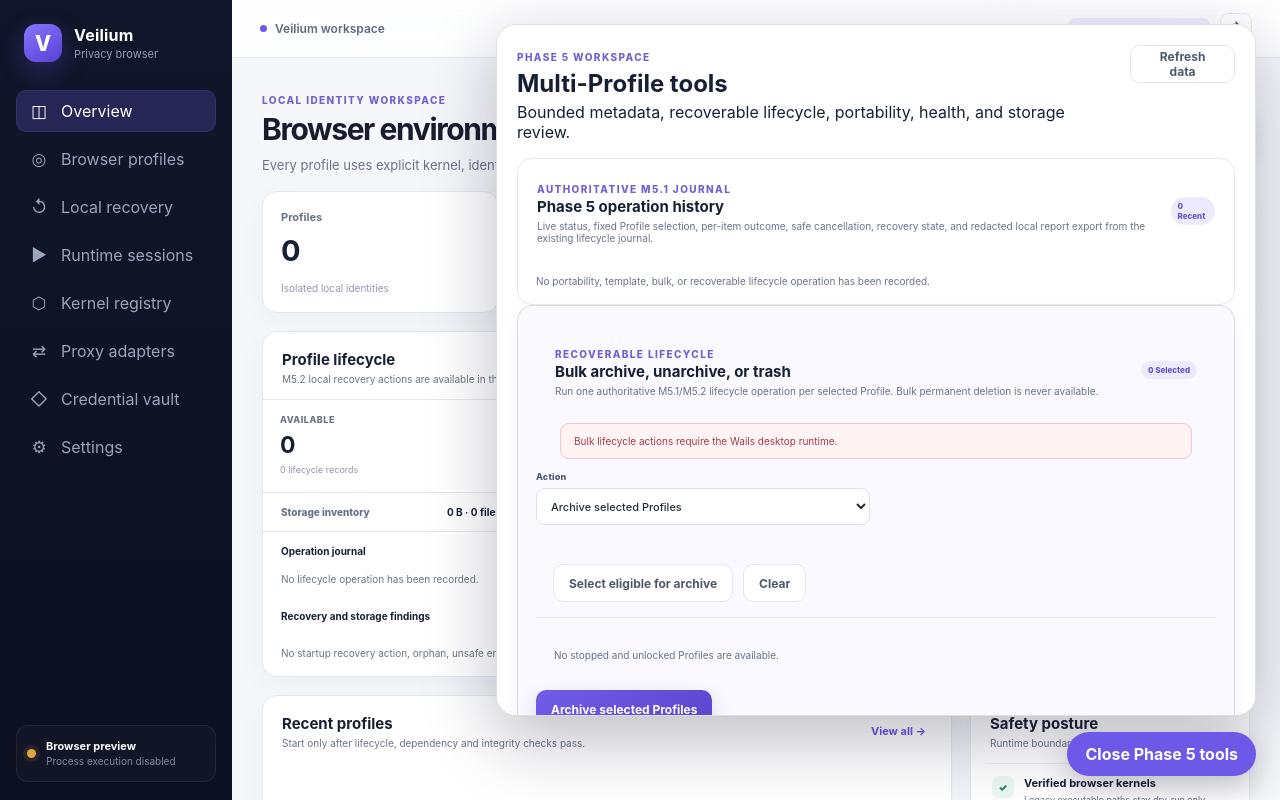
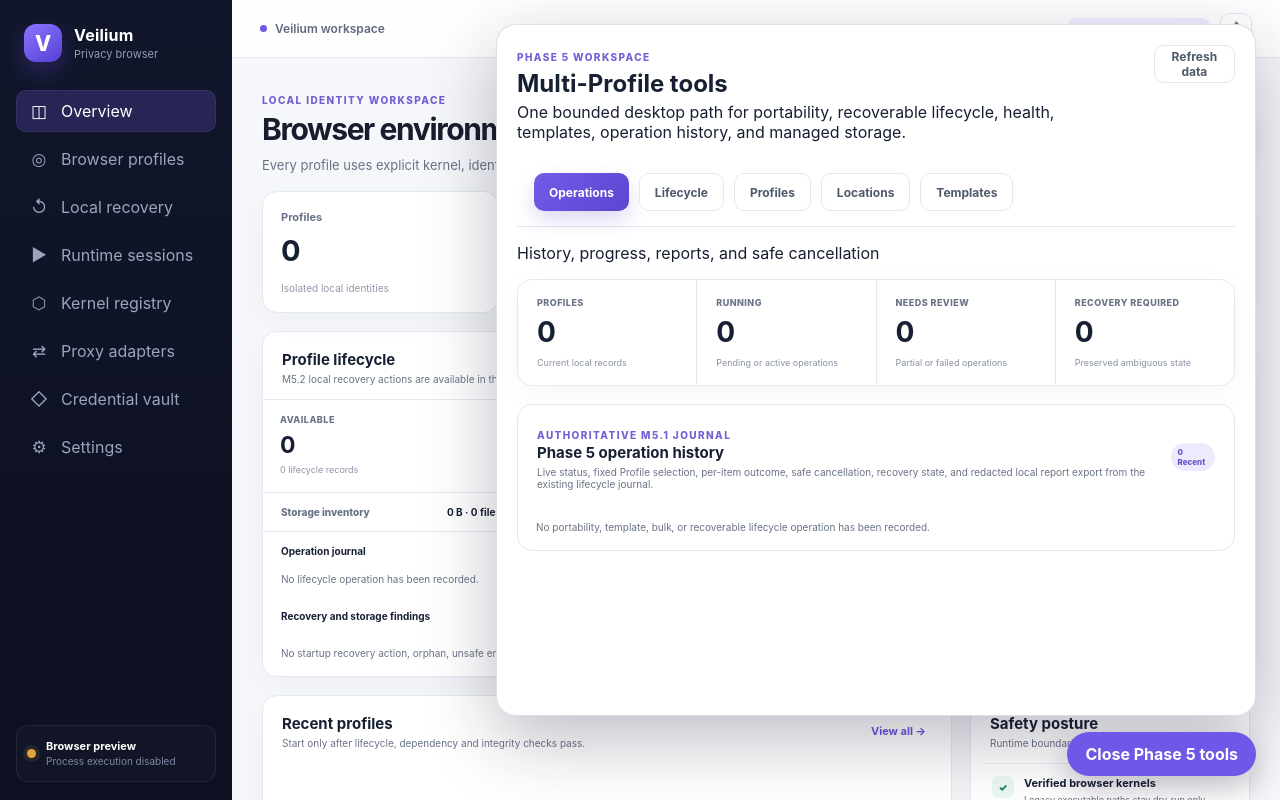
Before and after one commit to knownothing20/veilium-browser, a React (Vite) app in the folder frontend/: page / in a window 1280 px wide. Both pictures are taken after a click on the button "Multi-Profile tools". Built offline with nearby package versions, Linux system fonts and the light colour scheme.

Commit message:
feat: organize Phase 5 desktop tools [skip ci]

```diff
--- a/frontend/src/components/MultiProfileDock.tsx
+++ b/frontend/src/components/MultiProfileDock.tsx
@@ -40,6 +40,8 @@
   'trash',
 ])
 
+type Phase5Section = 'operations' | 'lifecycle' | 'profiles' | 'storage' | 'templates'
+
 type NativeLifecycleAPI = {
   CancelLocalRecoveryOperation(operationId: string): Promise<unknown>
 }
@@ -48,8 +50,17 @@
   return (window as unknown as { go?: { main?: { DesktopApp?: NativeLifecycleAPI } } }).go?.main?.DesktopApp
 }
 
+const sections: Array<{ key: Phase5Section; label: string; detail: string }> = [
+  { key: 'operations', label: 'Operations', detail: 'History, progress, reports, and safe cancellation' },
+  { key: 'lifecycle', label: 'Lifecycle', detail: 'Bounded archive, unarchive, and recoverable trash' },
+  { key: 'profiles', label: 'Profiles', detail: 'Metadata, portable export, health, and storage inventory' },
+  { key: 'storage', label: 'Locations', detail: 'Fixed managed paths and system-volume visibility' },
+  { key: 'templates', label: 'Templates', detail: 'Inspect and maintain reusable non-secret defaults' },
+]
+
 export function MultiProfileDock() {
   const [open, setOpen] = useState(false)
+  const [section, setSection] = useState<Phase5Section>('operations')
   const [data, setData] = useState<LifecycleBootstrap>(emptyData)
   const [loading, setLoading] = useState(false)
   const [cancelling, setCancelling] = useState('')
@@ -80,10 +91,13 @@
     return () => window.clearInterval(timer)
   }, [open, refresh])
 
-  const operations = useMemo(() => [...data.lifecycleOperations]
+  const phase5Operations = useMemo(() => [...data.lifecycleOperations]
     .filter((operation) => phase5OperationTypes.has(operation.type))
-    .sort((left, right) => right.updatedAt.localeCompare(left.updatedAt))
-    .slice(0, 12), [data.lifecycleOperations])
+    .sort((left, right) => right.updatedAt.localeCompare(left.updatedAt)), [data.lifecycleOperations])
+  const operations = phase5Operations.slice(0, 12)
+  const runningCount = phase5Operations.filter((operation) => ['pending', 'running'].includes(operation.status)).length
+  const recoveryCount = phase5Operations.filter((operation) => operation.status === 'recovery-required').length
+  const reviewCount = phase5Operations.filter((operation) => ['partial', 'failed'].includes(operation.status)).length
 
   const cancelOperation = async (operation: LifecycleOperation) => {
     const api = nativeLifecycleAPI()
@@ -127,16 +141,37 @@
   }
 
   return <>
-    <button className="multi-profile-dock-button" onClick={() => setOpen((value) => !value)} aria-expanded={open}>
+    <button className="multi-profile-dock-button" onClick={() => setOpen((value) => !value)} aria-expanded={open} aria-controls="phase5-tools-workspace">
       {open ? 'Close Phase 5 tools' : 'Multi-Profile tools'}
     </button>
-    {open && <aside className="multi-profile-dock" aria-label="Multi-Profile and storage tools">
+    {open && <aside id="phase5-tools-workspace" className="multi-profile-dock" aria-label="Multi-Profile and storage tools">
       <div className="multi-profile-dock-header">
-        <div><span className="eyebrow">Phase 5 workspace</span><h1>Multi-Profile tools</h1><p>Bounded metadata, recoverable lifecycle, portability, health, and storage review.</p></div>
+        <div><span className="eyebrow">Phase 5 workspace</span><h1>Multi-Profile tools</h1><p>One bounded desktop path for portability, recoverable lifecycle, health, templates, operation history, and managed storage.</p></div>
         <button className="button secondary" disabled={loading} onClick={() => void refresh()}>{loading ? 'Refreshing…' : 'Refresh data'}</button>
       </div>
       {error && <div className="form-error">{error}</div>}
       {reportResult && <div className="info-banner"><strong>Operation report saved</strong><p>{reportResult.path}</p><code>{reportResult.payloadSha256}</code></div>}
+
+      <nav className="toolbar" aria-label="Phase 5 tool sections">
+        {sections.map((item) => <button
+          key={item.key}
+          className={`button ${section === item.key ? 'primary' : 'secondary'}`}
+          aria-pressed={section === item.key}
+          title={item.detail}
+          onClick={() => setSection(item.key)}
+        >
+          {item.label}
+        </button>)}
+      </nav>
+      <p className="muted">{sections.find((item) => item.key === section)?.detail}</p>
+
+      {section === 'operations' && <>
+        <section className="panel recovery-summary" aria-label="Phase 5 operation summary">
+          <Summary label="Profiles" value={data.profiles.length} detail="Current local records" />
+          <Summary label="Running" value={runningCount} detail="Pending or active operations" warn={runningCount > 0} />
+          <Summary label="Needs review" value={reviewCount} detail="Partial or failed operations" warn={reviewCount > 0} />
+          <Summary label="Recovery required" value={recoveryCount} detail="Preserved ambiguous state" warn={recoveryCount > 0} />
+        </section>
         <Phase5OperationJournal
           data={data}
           operations={operations}
@@ -145,12 +180,17 @@
           onCancel={cancelOperation}
           onExportReport={exportOperationReport}
         />
-      <BulkLifecycleWorkspace data={data} onRefresh={refresh} />
-      <MultiProfileWorkspace data={data} onRefresh={refresh} />
-      <StorageLocationsWorkspace />
-      <TemplateMaintenanceWorkspace />
+      </>}
+      {section === 'lifecycle' && <BulkLifecycleWorkspace data={data} onRefresh={refresh} />}
+      {section === 'profiles' && <MultiProfileWorkspace data={data} onRefresh={refresh} />}
+      {section === 'storage' && <StorageLocationsWorkspace />}
+      {section === 'templates' && <TemplateMaintenanceWorkspace />}
     </aside>}
   </>
+}
+
+function Summary({ label: title, value, detail, warn = false }: { label: string; value: number; detail: string; warn?: boolean }) {
+  return <div className={`recovery-summary-item ${warn ? 'warn' : ''}`}><span>{title}</span><strong>{value}</strong><small>{detail}</small></div>
 }
 
 function Phase5OperationJournal({
```
Lines whose indentation alone changed are shown as unchanged.
